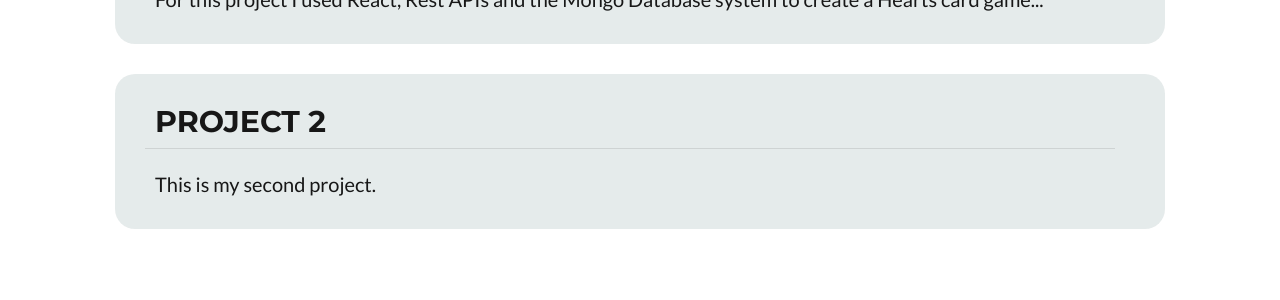
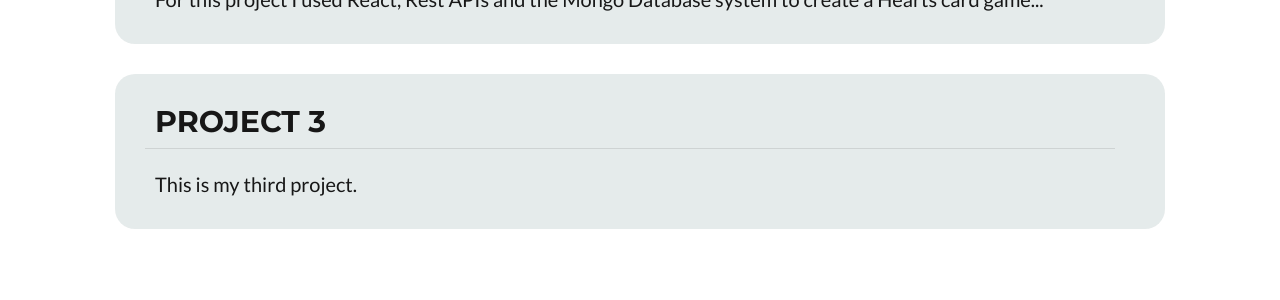
Before and after one commit to danielchines/danielchines.github.io, a Jekyll site: the page built from _posts/2014-07-15-project-3.markdown, in a window 1280 px wide and 900 px high, scrolled down 1434 px. Shown: the part 252-552 px from the top of the window. Built offline with Jekyll 4.4.1, drawn with Linux system fonts in a browser that asks for light colours.

Commit message:
Update and rename 2014-07-15-project-2.markdown to 2014-07-15-project-3.markdown

```diff
--- a/_posts/2014-07-15-project-2.markdown
+++ b/_posts/2014-07-15-project-3.markdown
@@ -1,12 +1,12 @@
 ---
 layout: default
-modal-id: 2
+modal-id: 3
 date: 2014-07-15
 img: game.png
 alt: image-alt
 project-date: April 2014
 client: Start Bootstrap
 category: Web Development
-description: This is my second project.
+description: This is my third project.
 
 ---
```
